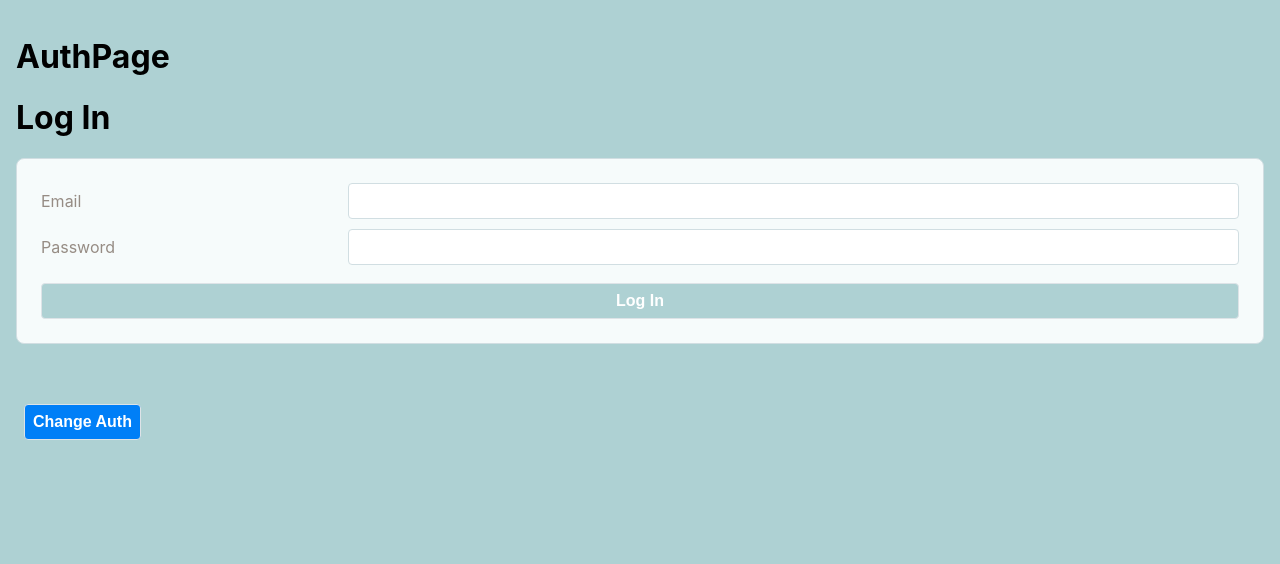
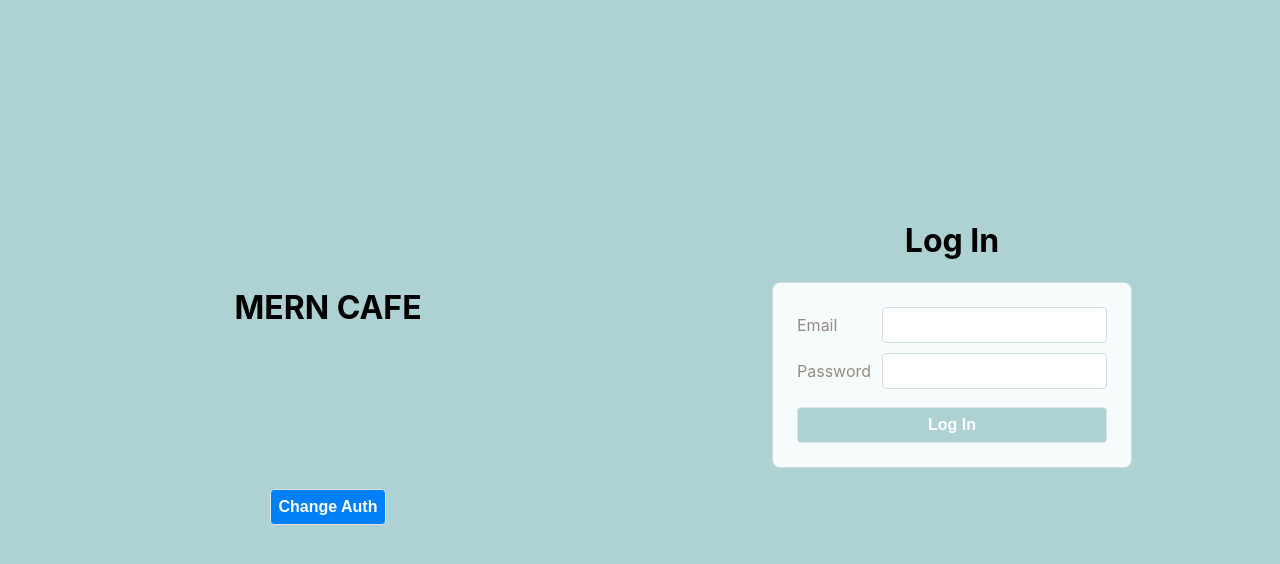
Before and after one commit to tferguson1028/PerScholas-MERN_app_base, a React (Create React App) app: page /orders/new in a window 1280 px wide. Shown: the top 564 px of the page. Built offline with nearby package versions, Linux system fonts and the light colour scheme.

Commit message:
Auth page styling

```diff
--- a/src/App.css
+++ b/src/App.css
@@ -1,6 +1,8 @@
-/* .App {
+.App {
+  width: 100%;
+  height: 100%;
   text-align: center;
-} */
+}
 
 .App-logo {
   height: 40vmin;
--- a/src/App.js
+++ b/src/App.js
@@ -21,13 +21,17 @@ function App()
         user ?
         <>
           <NavBar user={ user } setUser={ setUser } />
+          <main>
             <Routes>
               <Route index element={<OrderHistoryPage />} />
               <Route path={`/orders`} element={<OrderHistoryPage />} />
               <Route path={`/orders/new`} element={<NewOrderPage />} />
             </Routes>
+          </main>
         </> :
+        <main>
           <AuthPage setUser={ setUser } />
+        </main>
       }
     </div>
   );
--- a/src/components/AuthPage.jsx
+++ b/src/components/AuthPage.jsx
@@ -1,6 +1,8 @@
 import React, {useState} from 'react'
 import SignUpForm from './SignUpForm';
 import LoginForm from './LoginForm';
+
+import "../styles/AuthPageStyle.css";
 
 function AuthPage(props)
 {
@@ -22,11 +24,15 @@ function AuthPage(props)
   }
 
   return (
-    <div>
-      <h1>AuthPage</h1>
+    <>
+      {/* <div className='logo'> */}
+        <h1>MERN CAFE</h1>
+      {/* </div> */}
       { getAuth() }
-      <button onClick={changeAuth}>Change Auth</button>
-    </div>
+      {/* <div className='button'> */}
+        <button onClick={changeAuth}>Change Auth</button>
+      {/* </div> */}
+    </>
   )
 }
 
--- a/src/components/LoginForm.jsx
+++ b/src/components/LoginForm.jsx
@@ -39,7 +39,7 @@ function LoginForm(props)
           <button type="submit" disabled={false}>Log In</button>
         </form>
       </div>
-      <p className="error-message">&nbsp;{error}</p>
+      <p className="error-message">{error}</p>
     </div>
   );
 }
--- a/src/components/NewOrderPage.jsx
+++ b/src/components/NewOrderPage.jsx
@@ -2,7 +2,7 @@ import React from 'react'
 
 function NewOrderPage() {
   return (
-    <div>NewOrderPage</div>
+    <>NewOrderPage</>
   )
 }
 
--- a/src/components/OrderHistoryPage.jsx
+++ b/src/components/OrderHistoryPage.jsx
@@ -12,10 +12,10 @@ function OrderHistoryPage()
   }
 
   return (
-    <div>
+    <>
       <h1>OrderHistoryPage</h1>
       <button onClick={handleCheckToken}>Check Login Expiration</button>
-    </div>
+    </>
   )
 }
 
--- a/src/components/SignUpForm.jsx
+++ b/src/components/SignUpForm.jsx
@@ -61,7 +61,7 @@ export class SignUpForm extends Component
             <button type="submit" disabled={disable}>SIGN UP</button>
           </form>
         </div>
-        <p className="error-message">&nbsp;{this.state.error}</p>
+        <p className="error-message">{this.state.error}</p>
       </div>
     )
   }
--- a/src/index.css
+++ b/src/index.css
@@ -11,23 +11,29 @@
 
 *, *:before, *:after {
   box-sizing: border-box;
+  position: relative;
 }
 
 body {
   margin: 0;
-  font-family: -apple-system, BlinkMacSystemFont, 'Segoe UI', 'Roboto', 'Oxygen',
-  'Ubuntu', 'Cantarell', 'Fira Sans', 'Droid Sans', 'Helvetica Neue',
-  sans-serif;
+  font-family:
+    -apple-system, BlinkMacSystemFont, 'Segoe UI', 'Roboto', 'Oxygen',
+    'Ubuntu', 'Cantarell', 'Fira Sans', 'Droid Sans', 'Helvetica Neue',
+    sans-serif;
   -webkit-font-smoothing: antialiased;
   -moz-osx-font-smoothing: grayscale;
   background-color: var(--tan-4);
+  height: 100vh;
+  width: 100vw;
+}
+
+main
+{
   padding: 2vmin;
-  height: 100vh;
 }
 
 code {
-  font-family: source-code-pro, Menlo, Monaco, Consolas, 'Courier New',
-    monospace;
+  font-family: source-code-pro, Menlo, Monaco, Consolas, 'Courier New', monospace;
 }
 
 #root {
--- /dev/null
+++ b/src/styles/AuthPageStyle.css
@@ -0,0 +1,28 @@
+main
+{
+  width: 100%;
+  height: 100%;
+  display: grid;
+  flex-direction: row;
+
+  grid-template-columns: repeat(2, 50%);
+  justify-content: center;
+  justify-items: center;
+  align-items: center;
+  align-content: center;
+}
+
+main > *:nth-child(2) { height: 50vh; grid-row: span 2; }
+
+
+@media (max-width: 800px)
+{
+  main
+  {
+    display: flex;
+    flex-direction: column;
+    justify-content: flex-start;
+  }
+
+  main > *:nth-child(2) { height: auto; padding: 0; }
+}
```
Lines whose indentation alone changed are shown as unchanged.
